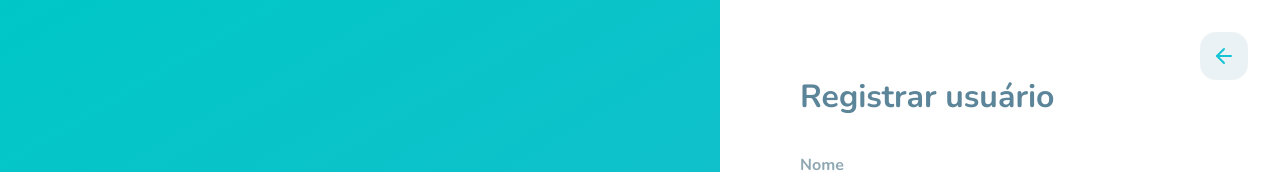
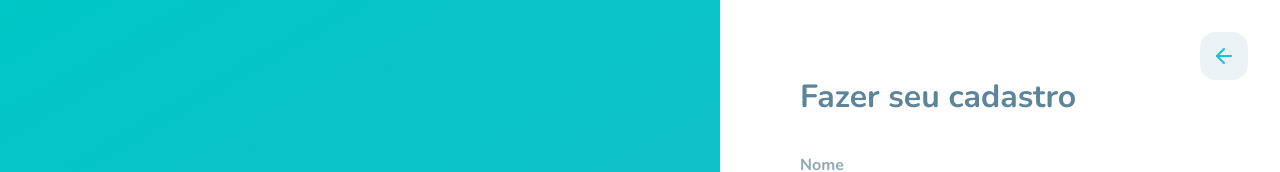
Before and after one commit to vitorsemidio-dev/happy-nlw3, a React (Create React App) app in the folder web/: page /create-user in a window 1280 px wide. Shown: the top 172 px of the page. Built offline with nearby package versions, Linux system fonts and the light colour scheme; the HTML template or start-up script is replaced by a standard one.

Commit message:
Registrando usuário no backend

```diff
--- a/web/src/pages/CreateUser/index.tsx
+++ b/web/src/pages/CreateUser/index.tsx
@@ -1,9 +1,11 @@
-import React, { useState } from "react";
+import React, { FormEvent, useCallback, useState } from "react";
 import { FiArrowLeft } from "react-icons/fi";
 import { Link, useHistory } from "react-router-dom";
 
 import HappyContainer from "../../components/HappyContainer";
 import Input from "../../components/Input";
+
+import api from "../../services/api";
 
 import { FormContainer, Form, FooterForm, ButtonBack } from "./styles";
 
@@ -15,6 +17,27 @@ const CreateUser: React.FC = () => {
   const [password, setPassword] = useState("");
   const [passwordConfirmation, setPasswordConfirmation] = useState("");
 
+  const handleSubmit = useCallback(
+    (e: FormEvent) => {
+      e.preventDefault();
+      api
+        .post("/users", {
+          name,
+          email,
+          password,
+          passwordConfirmation,
+        })
+        .then((response) => {
+          alert("Parabéns! Sua conta foi criada com sucesso");
+          history.push("/login");
+        })
+        .catch((err) => {
+          alert("Falha ao realizar registro");
+        });
+    },
+    [name, email, password, passwordConfirmation, history]
+  );
+
   return (
     <HappyContainer>
       <FormContainer>
@@ -22,9 +45,9 @@ const CreateUser: React.FC = () => {
           <FiArrowLeft size={24} color="#15c3d6" />
         </ButtonBack>
 
-        <Form>
+        <Form onSubmit={(e) => handleSubmit(e)}>
           <fieldset>
-            <legend>Registrar usuário</legend>
+            <legend>Fazer seu cadastro</legend>
 
             <Input
               name="name"
```
